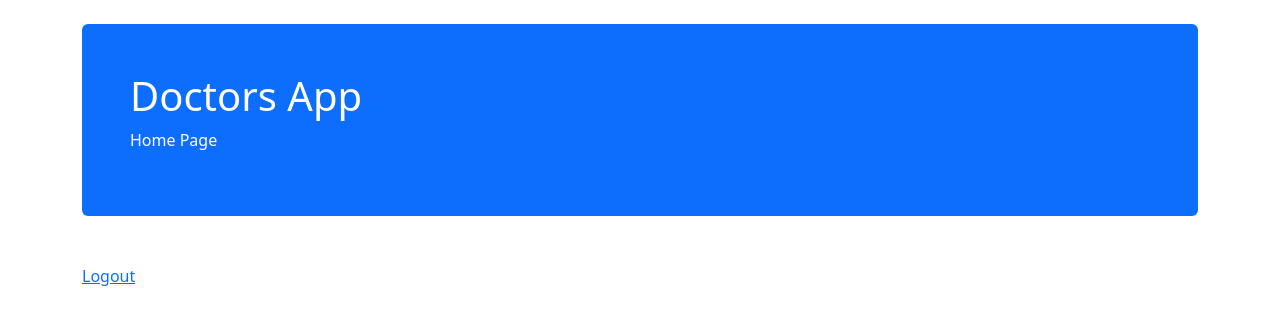
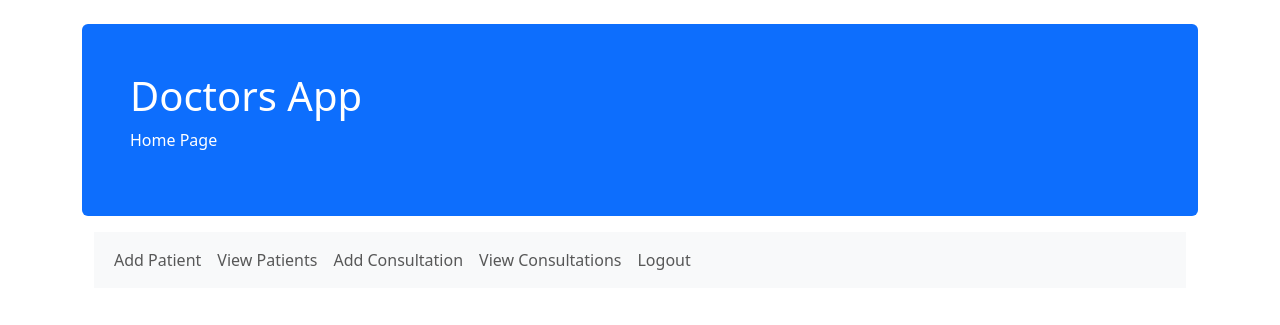
Before and after one commit to nav11380/ATPLPythonAIGW2025, a Flask app: template templates/home.html in a window 1280 px wide. Shown: the top 325 px of the page. Run offline with Flask 3, Linux system fonts and the light colour scheme; the template is opened without the code that fills it, so the values that code supplies are empty.

Commit message:
User Auth Flow

```diff
--- a/Session25.py
+++ b/Session25.py
@@ -56,6 +56,7 @@ def main():
     # It is required for Session Management
     web_app.secret_key = 'doctors-app-key-v1'
     web_app.run()
+    # web_app.run(port=5001)
 
 if __name__ == '__main__':
     main()
--- a/templates/home.html
+++ b/templates/home.html
@@ -13,8 +13,29 @@
     <p>Home Page</p>
   </div>
 
-  <br><br>
-  <a href="/">Logout</a>
+  <div class="container mt-3">
+    <nav class="navbar navbar-expand-sm bg-light">
+    <div class="container-fluid">
+        <ul class="navbar-nav">
+        <li class="nav-item">
+            <a class="nav-link" href="#">Add Patient</a>
+        </li>
+        <li class="nav-item">
+            <a class="nav-link" href="#">View Patients</a>
+        </li>
+        <li class="nav-item">
+            <a class="nav-link" href="#">Add Consultation</a>
+        </li>
+        <li class="nav-item">
+            <a class="nav-link" href="#">View Consultations</a>
+        </li>
+        <li class="nav-item">
+            <a class="nav-link" href="/">Logout</a>
+        </li>
+        </ul>
+    </div>
+    </nav>
+    </div>
 </div>
 
 </body>
```
